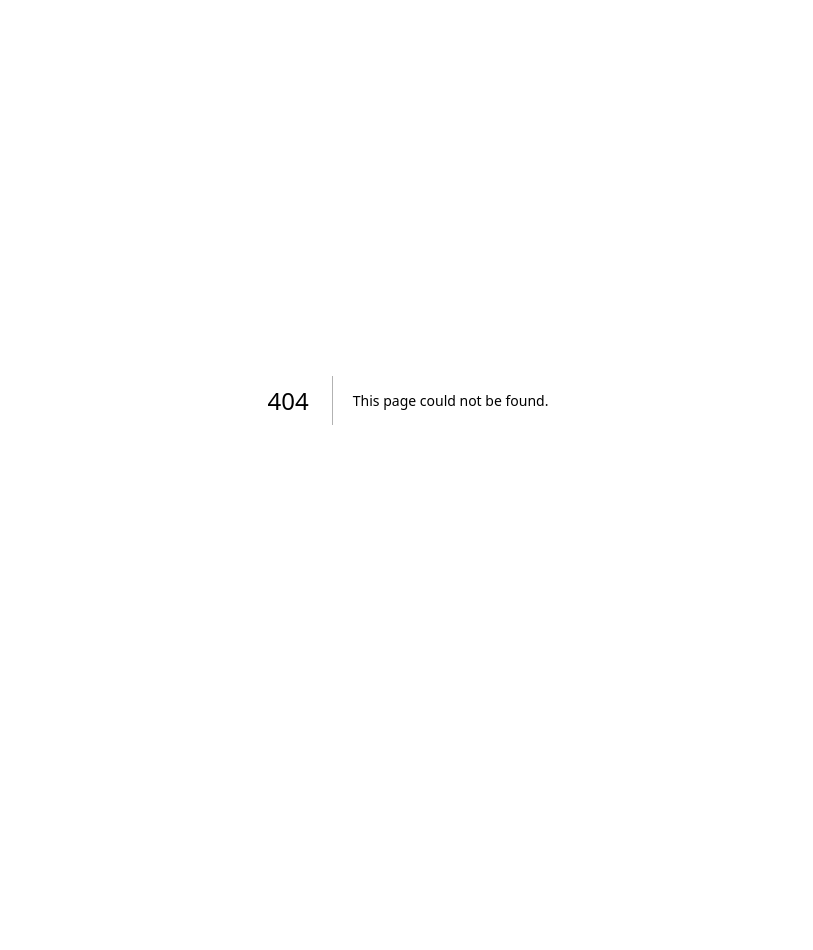
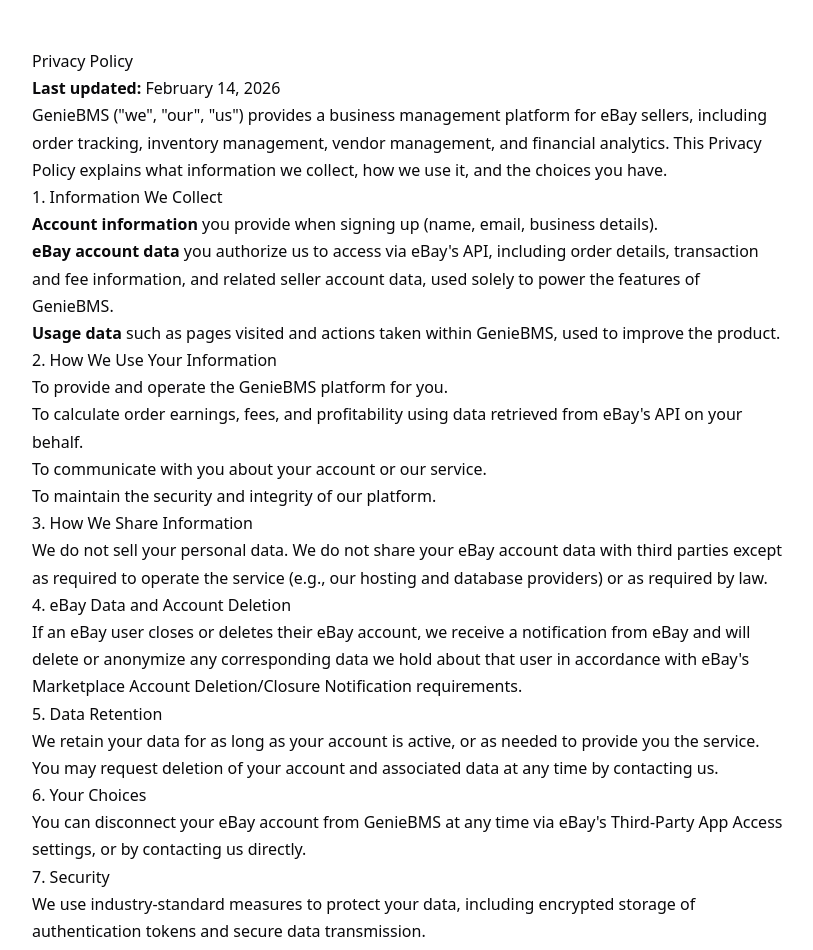
Before and after one commit to SheharBano-Sheri/ebay-businessManagement, a Next.js app: page /privacy in a window 1280 px wide. Before the commit this address had no page. Shown: the top 950 px of the page, without its empty margins (232-1045 px from the left). Before the commit the page ends 800 px from the top, so only its background shows below. Built offline with nearby package versions, Linux system fonts and the light colour scheme.

Commit message:
Add privacy policy page

```diff
--- /dev/null
+++ b/src/app/privacy/page.jsx
@@ -0,0 +1,129 @@
+// src/app/privacy/page.jsx
+//
+// Basic privacy policy page for GenieBMS.
+// Required by eBay for OAuth app registration (RuName setup).
+// Review and customize wording with a lawyer before public launch --
+// this is a reasonable starting draft, not legal advice.
+
+export const metadata = {
+    title: "Privacy Policy | GenieBMS",
+};
+
+export default function PrivacyPolicy() {
+    return (
+        <main
+            style={{
+                maxWidth: "800px",
+                margin: "0 auto",
+                padding: "48px 24px",
+                lineHeight: 1.7,
+                fontFamily: "system-ui, sans-serif",
+            }}
+        >
+            <h1>Privacy Policy</h1>
+            <p>
+                <strong>Last updated:</strong>{" "}
+                {new Date().toLocaleDateString("en-US", {
+                    year: "numeric",
+                    month: "long",
+                    day: "numeric",
+                })}
+            </p>
+
+            <p>
+                GenieBMS (&quot;we&quot;, &quot;our&quot;, &quot;us&quot;) provides a
+                business management platform for eBay sellers, including order
+                tracking, inventory management, vendor management, and financial
+                analytics. This Privacy Policy explains what information we collect,
+                how we use it, and the choices you have.
+            </p>
+
+            <h2>1. Information We Collect</h2>
+            <ul>
+                <li>
+                    <strong>Account information</strong> you provide when signing up
+                    (name, email, business details).
+                </li>
+                <li>
+                    <strong>eBay account data</strong> you authorize us to access via
+                    eBay&apos;s API, including order details, transaction and fee
+                    information, and related seller account data, used solely to
+                    power the features of GenieBMS.
+                </li>
+                <li>
+                    <strong>Usage data</strong> such as pages visited and actions
+                    taken within GenieBMS, used to improve the product.
+                </li>
+            </ul>
+
+            <h2>2. How We Use Your Information</h2>
+            <ul>
+                <li>To provide and operate the GenieBMS platform for you.</li>
+                <li>
+                    To calculate order earnings, fees, and profitability using data
+                    retrieved from eBay&apos;s API on your behalf.
+                </li>
+                <li>To communicate with you about your account or our service.</li>
+                <li>To maintain the security and integrity of our platform.</li>
+            </ul>
+
+            <h2>3. How We Share Information</h2>
+            <p>
+                We do not sell your personal data. We do not share your eBay
+                account data with third parties except as required to operate the
+                service (e.g., our hosting and database providers) or as required
+                by law.
+            </p>
+
+            <h2>4. eBay Data and Account Deletion</h2>
+            <p>
+                If an eBay user closes or deletes their eBay account, we receive a
+                notification from eBay and will delete or anonymize any
+                corresponding data we hold about that user in accordance with
+                eBay&apos;s Marketplace Account Deletion/Closure Notification
+                requirements.
+            </p>
+
+            <h2>5. Data Retention</h2>
+            <p>
+                We retain your data for as long as your account is active, or as
+                needed to provide you the service. You may request deletion of
+                your account and associated data at any time by contacting us.
+            </p>
+
+            <h2>6. Your Choices</h2>
+            <p>
+                You can disconnect your eBay account from GenieBMS at any time via
+                eBay&apos;s{" "}
+                <a
+                    href="https://accountsettings.ebay.com/aim"
+                    target="_blank"
+                    rel="noopener noreferrer"
+                >
+                    Third-Party App Access
+                </a>{" "}
+                settings, or by contacting us directly.
+            </p>
+
+            <h2>7. Security</h2>
+            <p>
+                We use industry-standard measures to protect your data, including
+                encrypted storage of authentication tokens and secure data
+                transmission.
+            </p>
+
+            <h2>8. Changes to This Policy</h2>
+            <p>
+                We may update this Privacy Policy from time to time. Changes will
+                be posted on this page with an updated revision date.
+            </p>
+
+            <h2>9. Contact Us</h2>
+            <p>
+                If you have questions about this Privacy Policy, please contact us
+                at{" "}
+                <a href="mailto:support@geniebms.com">support@geniebms.com</a>.
+            </p>
+        </main>
+    );
+}
```
